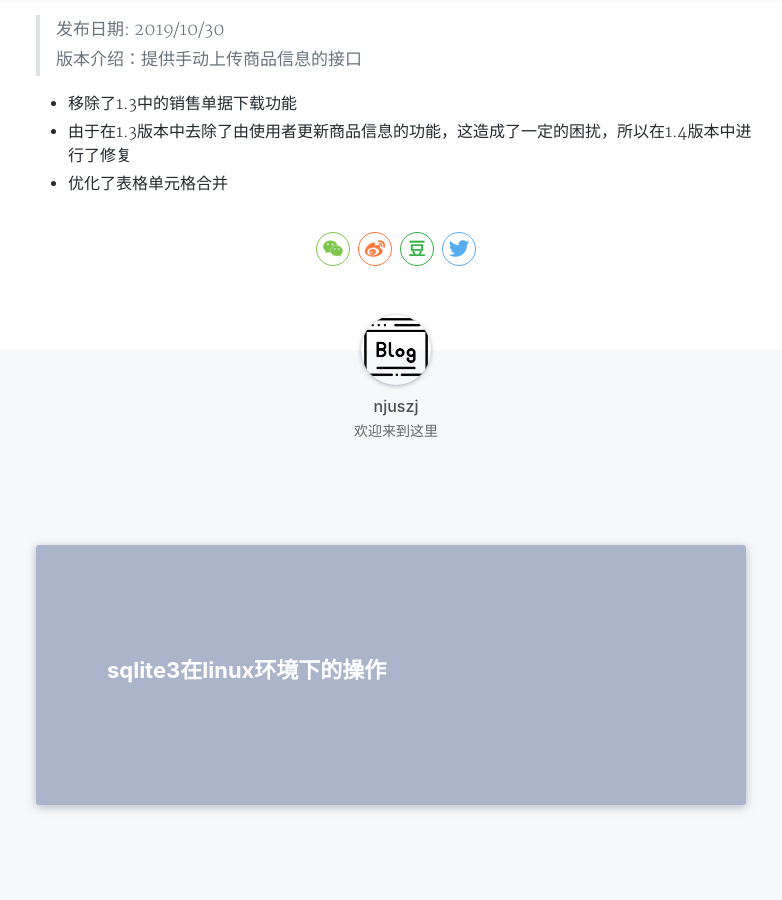
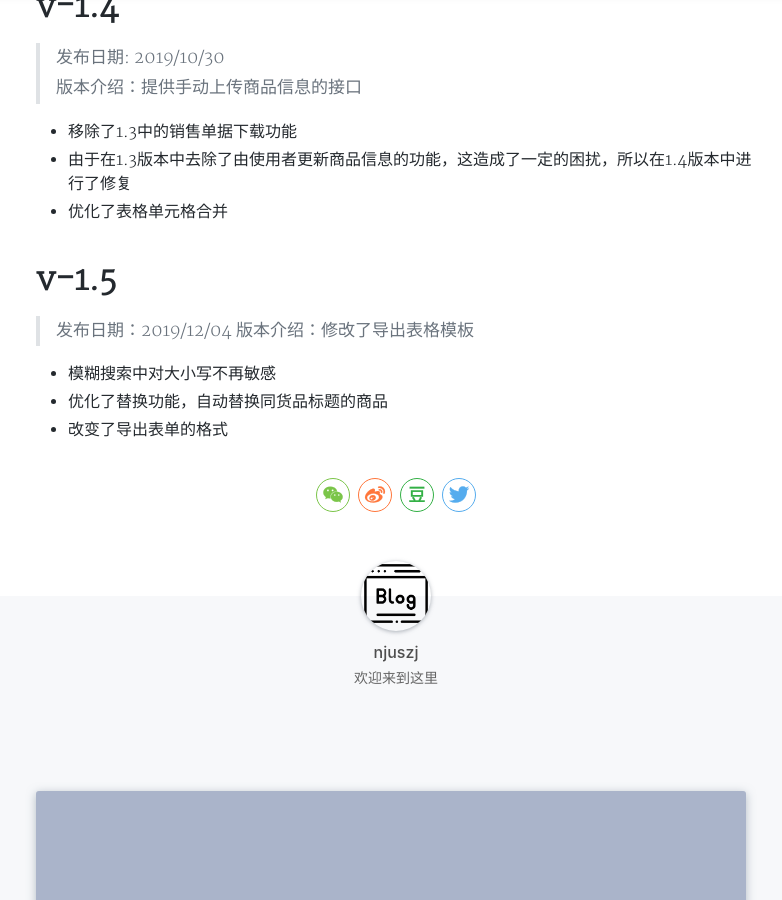
Before and after one commit to njuszj/njuszj.github.io, a Jekyll site: the page built from _posts/2019-09-18-sheet-tool.md, in a window 1280 px wide and 900 px high, scrolled down 3625 px. Shown: the whole window, without its empty margins (244-1026 px from the left). Built offline with Jekyll 4.4.1, drawn with Linux system fonts in a browser that asks for light colours; nearby versions of some CDN libraries; a style sheet for code colours, icons or effects is not loaded.

Commit message:
Update 2019-09-18-sheet-tool.md

```diff
--- a/_posts/2019-09-18-sheet-tool.md
+++ b/_posts/2019-09-18-sheet-tool.md
@@ -85,3 +85,11 @@ tag: bzsn
 + 移除了1.3中的销售单据下载功能
 + 由于在1.3版本中去除了由使用者更新商品信息的功能，这造成了一定的困扰，所以在1.4版本中进行了修复
 + 优化了表格单元格合并
+
+# v-1.5
+> 发布日期：2019/12/04
+版本介绍：修改了导出表格模板
+
++ 模糊搜索中对大小写不再敏感
++ 优化了替换功能，自动替换同货品标题的商品
++ 改变了导出表单的格式
```
